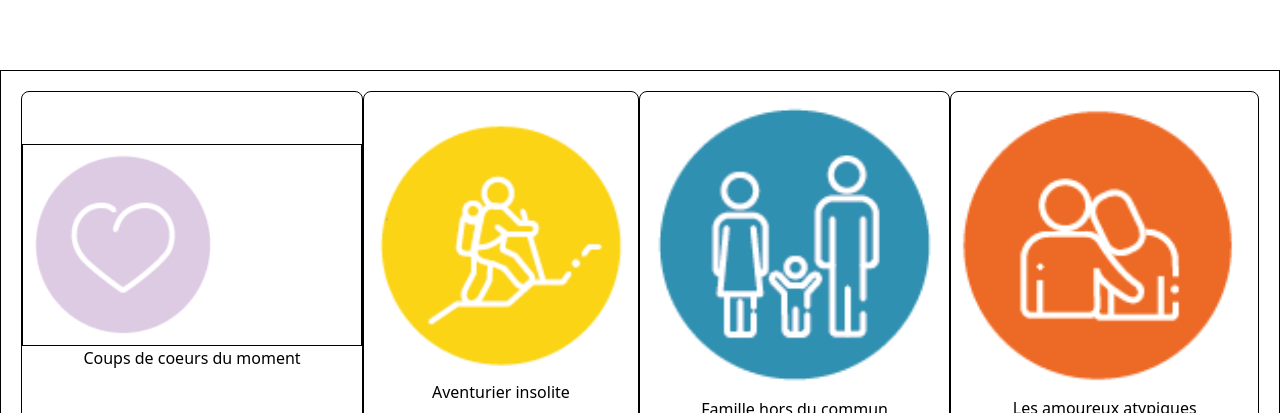
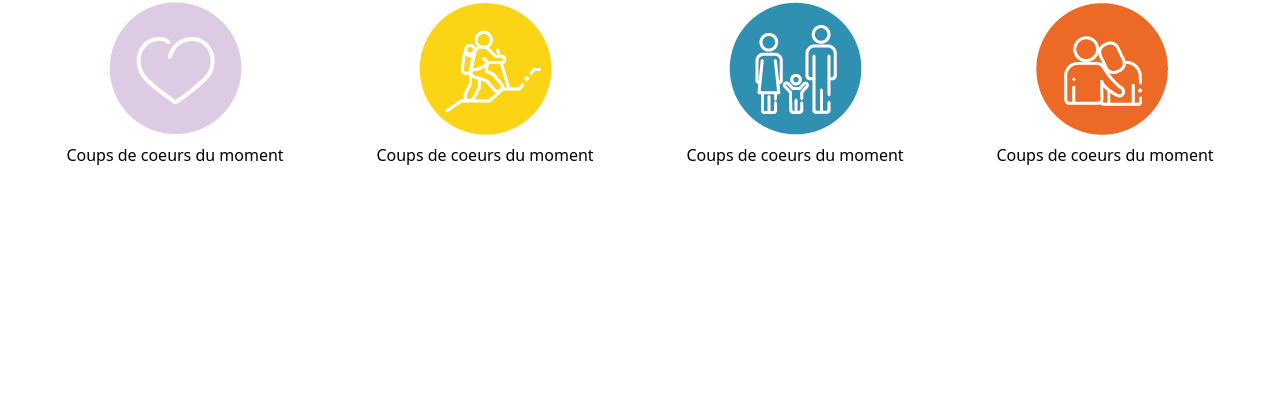
Before and after one commit to thomas-cunin/atypic-house, a plain HTML site: page index.html in a window 1280 px wide. Shown: the part 562-975 px from the top of the page. Drawn offline with nearby package versions, Linux system fonts and the light colour scheme.

Commit message:
mx-auto on circle images

```diff
--- a/index.html
+++ b/index.html
@@ -71,10 +71,10 @@
 <!-- Add a main content -->
 <div class="px-5 py-5 grid grid-flow-col grid-rows-2 lg:grid-rows-1">
 
-    <div class=" flex flex-col justify-center align-center h-full my-auto rounded-lg"><div class="circle-image flex flex-col justify-center"><img src="./imgs/circle4.png" alt=""/></div><span class="text-center lg:h-64 lb:w-64">Coups de coeurs du moment</span></div>
-    <div class=" flex flex-col align-center h-full my-auto rounded-lg justify-center"><img class="circle-image" src="./imgs/circle3.png" alt=""><span class="text-center lg:h-64 lb:w-64">Aventurier insolite</span></div>
-    <div class=" flex flex-col align-center h-full my-auto rounded-lg justify-center"><img class="circle-image" src="./imgs/circle2.png" alt=""><span class="text-center lg:h-64 lb:w-64">Famille hors du commun</span></div>
-    <div class="flex flex-col align-center h-full my-auto rounded-lg justify-center"><img class="circle-image"  src="./imgs/circle1.png" alt=""><span class="text-center lg:h-64 lb:w-64">Les amoureux atypiques</span></div>
+    <div class=" flex flex-col justify-center align-center h-full my-auto"><img class="mx-auto" src="./imgs/circle4.png" alt=""/><span class="text-center lg:h-64 lb:w-64">Coups de coeurs du moment</span></div>
+    <div class=" flex flex-col justify-center align-center h-full my-auto"><img class="mx-auto" src="./imgs/circle3.png" alt=""/><span class="text-center lg:h-64 lb:w-64">Coups de coeurs du moment</span></div>
+    <div class=" flex flex-col justify-center align-center h-full my-auto"><img class="mx-auto" src="./imgs/circle2.png" alt=""/><span class="text-center lg:h-64 lb:w-64">Coups de coeurs du moment</span></div>
+    <div class=" flex flex-col justify-center align-center h-full my-auto"><img class="mx-auto" src="./imgs/circle1.png" alt=""/><span class="text-center lg:h-64 lb:w-64">Coups de coeurs du moment</span></div>
 </div>
 <!--talwindcss 60 % div and 40 % div-->
 <div>
--- a/styles/main.css
+++ b/styles/main.css
@@ -1,5 +1,5 @@
 .banner {
-    /*height: 256px;*/
+  height: 256px;
   background-image: url("https://images.adsttc.com/media/images/61ca/2e16/b038/0601/6505/32e8/newsletter/casa-bosque-jardin.jpg");
 }
 
@@ -19,6 +19,5 @@
     height: 200px;
   }
 }
-div{
-    border: 1px solid black;
-}
+
+/*# sourceMappingURL=main.css.map */
```
Also changed, not shown: 1 other file. Lines whose indentation alone changed are shown as unchanged.
